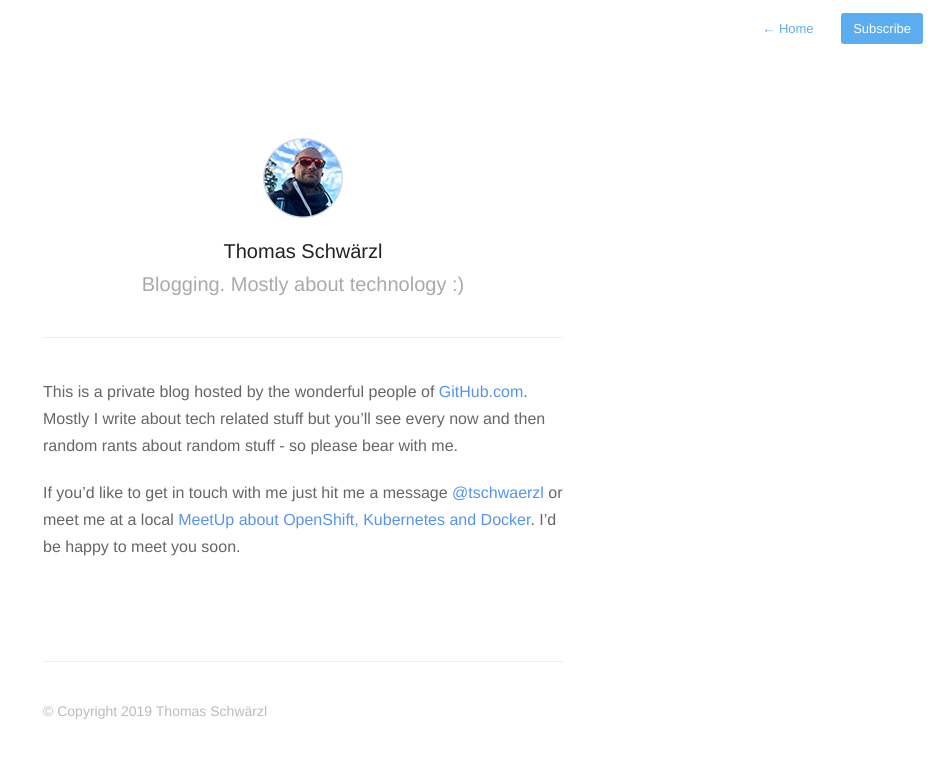
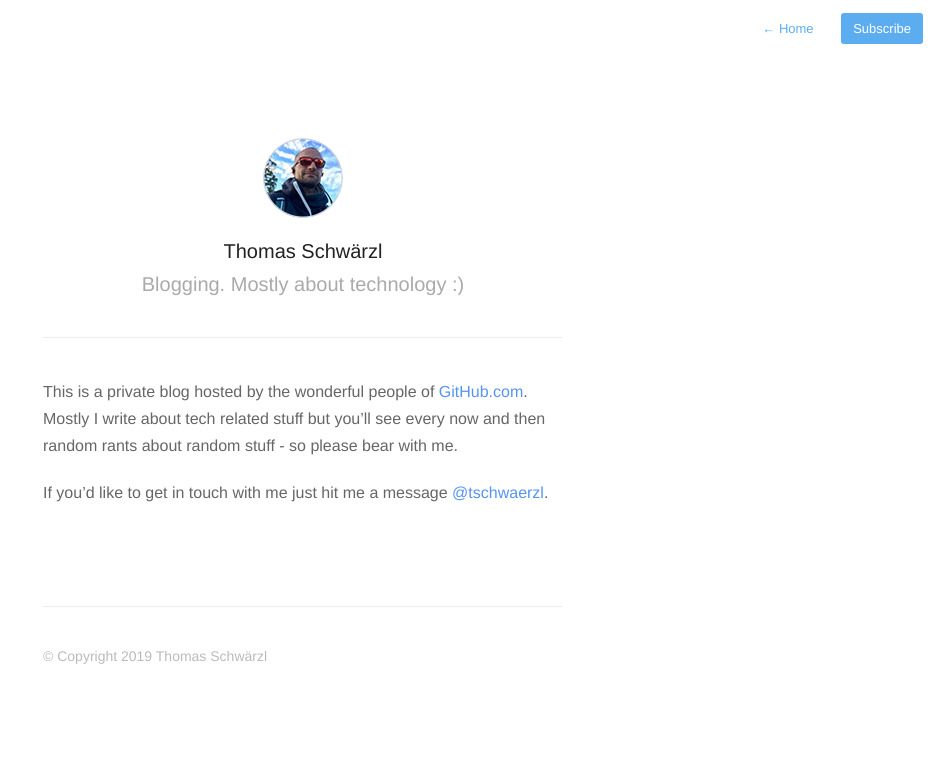
Before and after one commit to tschwaerzl/tschwaerzl.github.io, a Jekyll site: the page built from about.md, in a window 1280 px wide. Shown: the top 758 px of the page, without its empty margins (337-1280 px from the left). Built offline with Jekyll 4.4.1, drawn with Linux system fonts in a browser that asks for light colours; nearby versions of some CDN libraries.

Commit message:
meetup now part of openshift commons org

```diff
--- a/about.md
+++ b/about.md
@@ -6,10 +6,9 @@ profile: true
 
 This is a private blog hosted by the wonderful people of [GitHub.com][github]. Mostly I write about tech related stuff but you'll see every now and then random rants about random stuff - so please bear with me.
 
-If you'd like to get in touch with me just hit me a message [@tschwaerzl][twitter-ts] or meet me at a local [MeetUp about OpenShift, Kubernetes and Docker][meetup-grp]. I'd be happy to meet you soon.
+If you'd like to get in touch with me just hit me a message [@tschwaerzl][twitter-ts].
 
 [github]: https://github.com
 [twitter-ts]: https://twitter.com/tschwaerzl
-[meetup-grp]: https://www.meetup.com/de-DE/Kubernetes-und-OpenShift-Community-Deutschland/
 
 {% include footer.html %}
```
